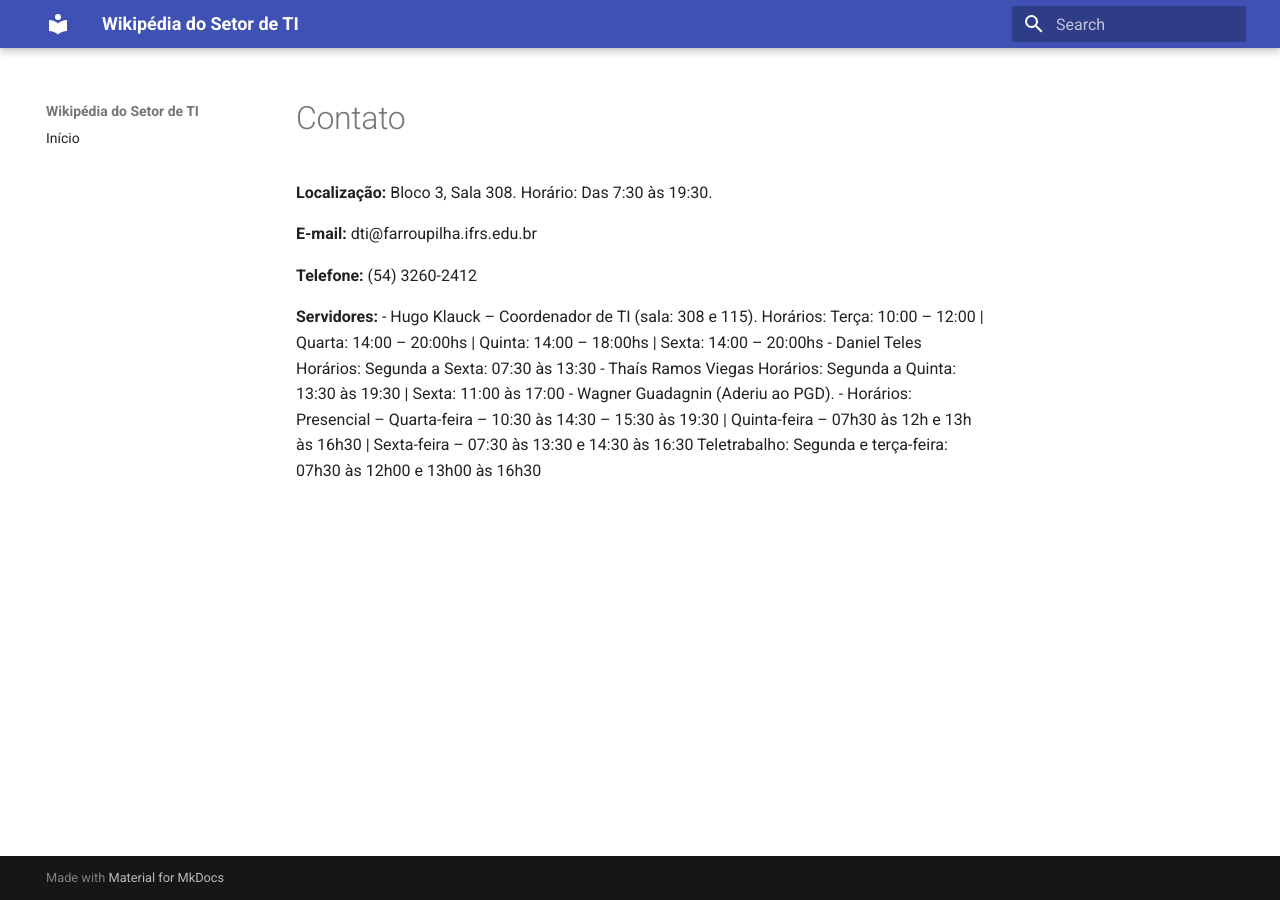
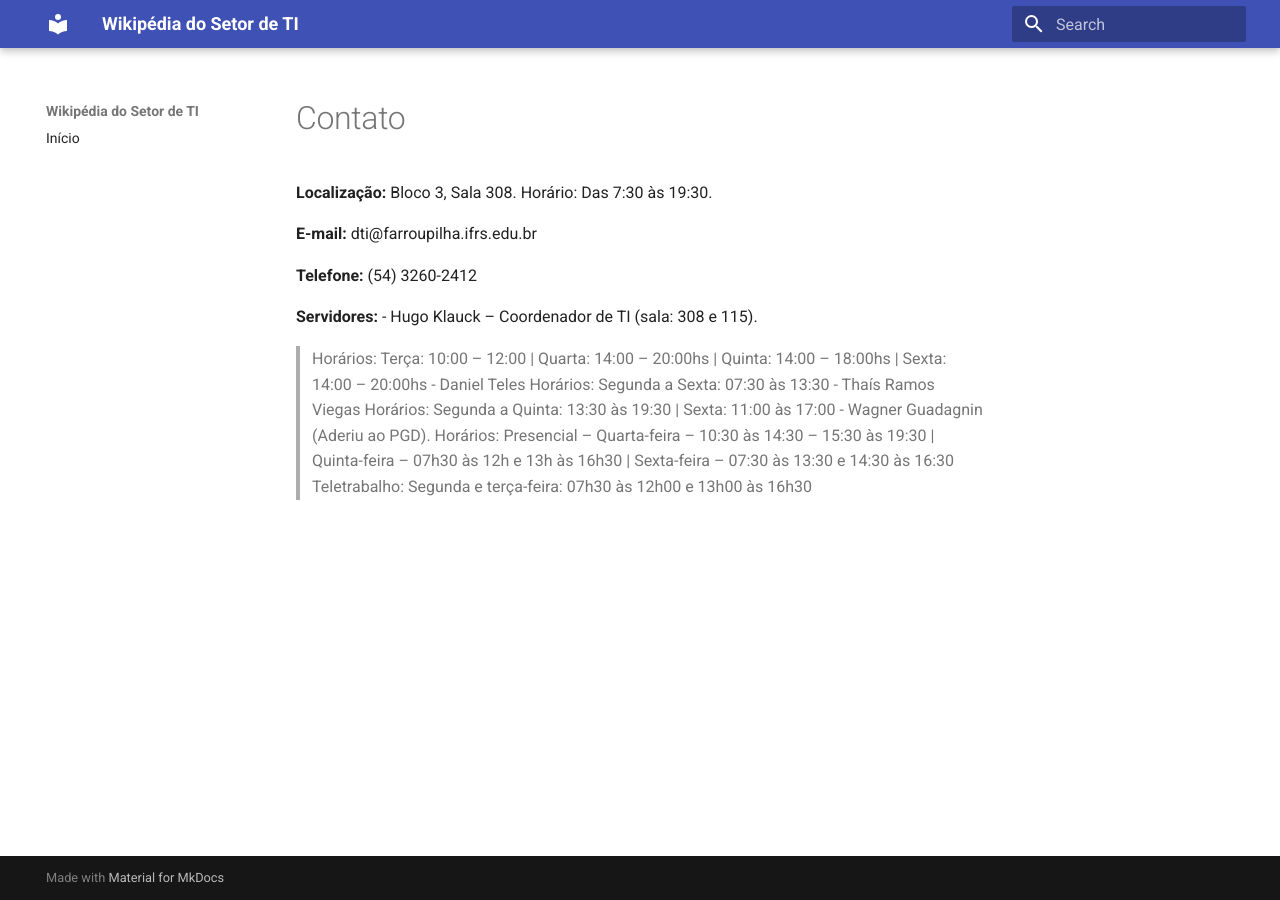
Before and after one commit to wikiti-farroupilha/wikipedia, an MkDocs documentation site: the page built from docs/contato.md, in a window 1280 px wide. Built offline with MkDocs 1.6.1 and Material for MkDocs 9.7.7, drawn with Linux system fonts in a browser that asks for light colours; part of the change alters nothing that is shown.

```diff
--- a/docs/contato.md
+++ b/docs/contato.md
@@ -6,11 +6,12 @@
 
 **Servidores:**
 - Hugo Klauck – Coordenador de TI (sala: 308 e 115).
-        Horários: Terça: 10:00 – 12:00 | Quarta: 14:00 – 20:00hs | Quinta: 14:00 – 18:00hs | Sexta: 14:00 – 20:00hs
+
+  >Horários: Terça: 10:00 – 12:00 | Quarta: 14:00 – 20:00hs | Quinta: 14:00 – 18:00hs | Sexta: 14:00 – 20:00hs
 - Daniel Teles
         Horários: Segunda a Sexta: 07:30 às 13:30
 - Thaís Ramos Viegas
         Horários: Segunda a Quinta: 13:30 às 19:30 | Sexta: 11:00 às 17:00
 - Wagner Guadagnin (Aderiu ao PGD).
--   Horários: Presencial – Quarta-feira – 10:30 às 14:30 – 15:30 às 19:30 | Quinta-feira – 07h30 às 12h e 13h às 16h30 | Sexta-feira – 07:30 às 13:30 e 14:30 às 16:30
+Horários: Presencial – Quarta-feira – 10:30 às 14:30 – 15:30 às 19:30 | Quinta-feira – 07h30 às 12h e 13h às 16h30 | Sexta-feira – 07:30 às 13:30 e 14:30 às 16:30
                   Teletrabalho: Segunda e terça-feira: 07h30 às 12h00 e 13h00 às 16h30
```
